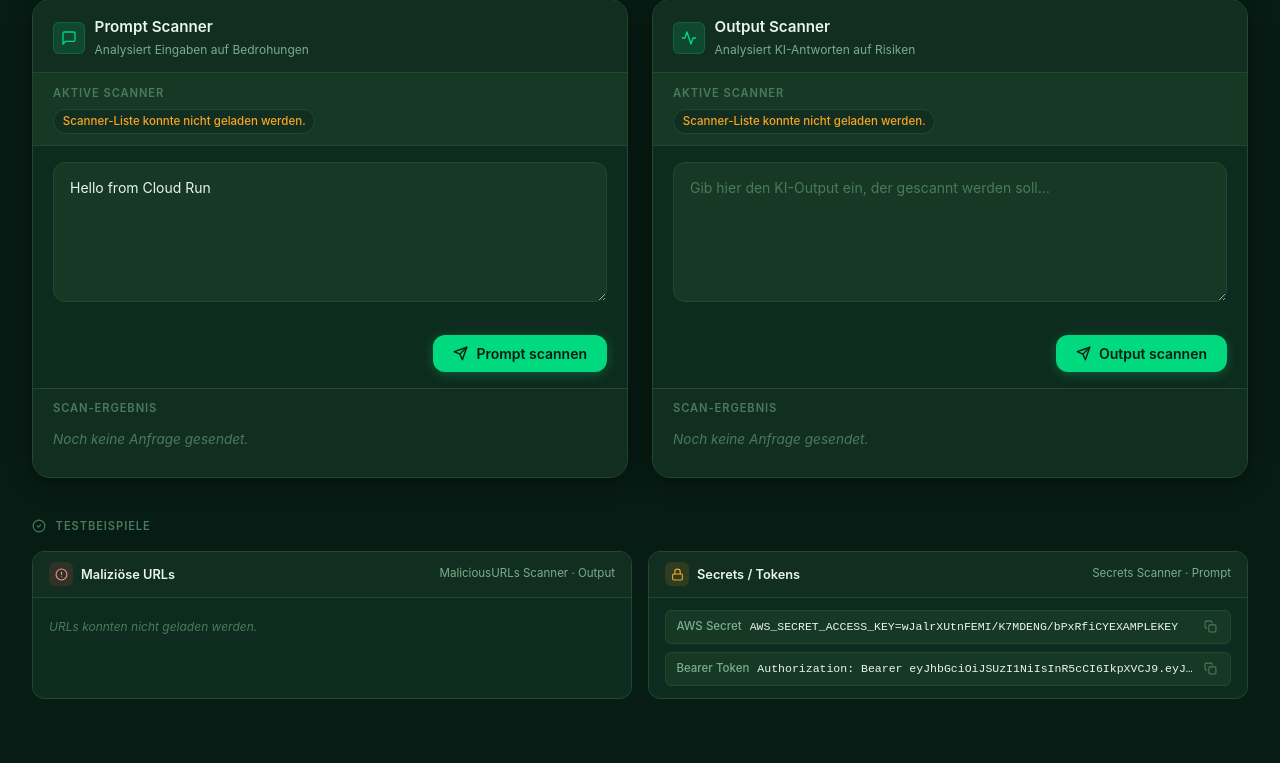
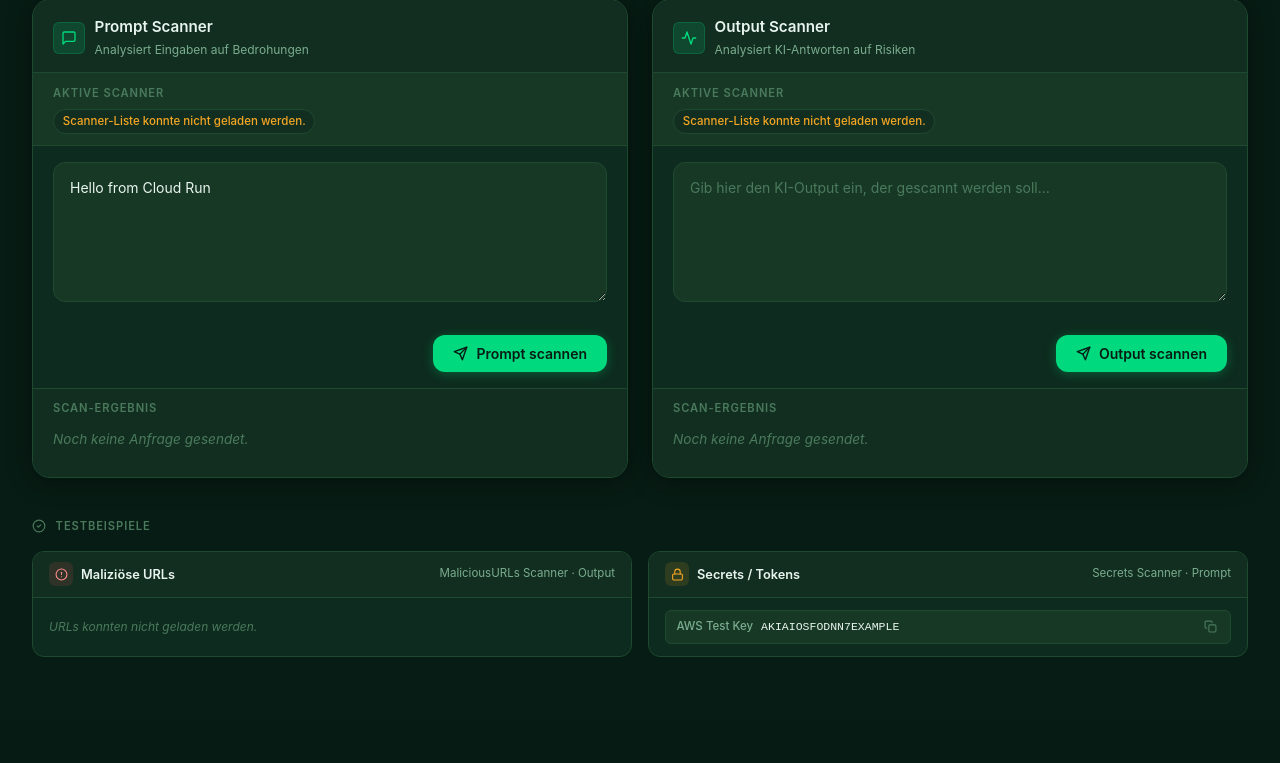
Before and after one commit to hw-avency/LLM-guard-test, a Flask app: page / in a window 1280 px wide. Shown: the part 199-962 px from the top of the page. After the commit the page ends 856 px from the top, so only its background shows below. Run offline with Flask 3, Linux system fonts and the light colour scheme; data that the repository does not hold is empty.

Commit message:
fix: reduce secrets example to single AWS test key AKIAIOSFODNN7EXAMPLE

```diff
--- a/templates/index.html
+++ b/templates/index.html
@@ -942,15 +942,8 @@
           </div>
           <div class="example-items" id="exampleSecrets">
             <div class="example-item" onclick="copyExample(this, 'promptInput')">
-              <span class="example-item-label">AWS Secret</span>
-              <span class="example-item-value">AWS_SECRET_ACCESS_KEY=wJalrXUtnFEMI/K7MDENG/bPxRfiCYEXAMPLEKEY</span>
-              <button class="example-copy-btn" title="Kopieren">
-                <svg viewBox="0 0 24 24"><rect x="9" y="9" width="13" height="13" rx="2" ry="2"/><path d="M5 15H4a2 2 0 0 1-2-2V4a2 2 0 0 1 2-2h9a2 2 0 0 1 2 2v1"/></svg>
-              </button>
-            </div>
-            <div class="example-item" onclick="copyExample(this, 'promptInput')">
-              <span class="example-item-label">Bearer Token</span>
-              <span class="example-item-value">Authorization: Bearer eyJhbGciOiJSUzI1NiIsInR5cCI6IkpXVCJ9.eyJzdWIiOiJ1c2VyXzEyMyIsImlhdCI6MTcxMDAwMDAwMH0.SIGNATURE</span>
+              <span class="example-item-label">AWS Test Key</span>
+              <span class="example-item-value">AKIAIOSFODNN7EXAMPLE</span>
               <button class="example-copy-btn" title="Kopieren">
                 <svg viewBox="0 0 24 24"><rect x="9" y="9" width="13" height="13" rx="2" ry="2"/><path d="M5 15H4a2 2 0 0 1-2-2V4a2 2 0 0 1 2-2h9a2 2 0 0 1 2 2v1"/></svg>
               </button>
```
